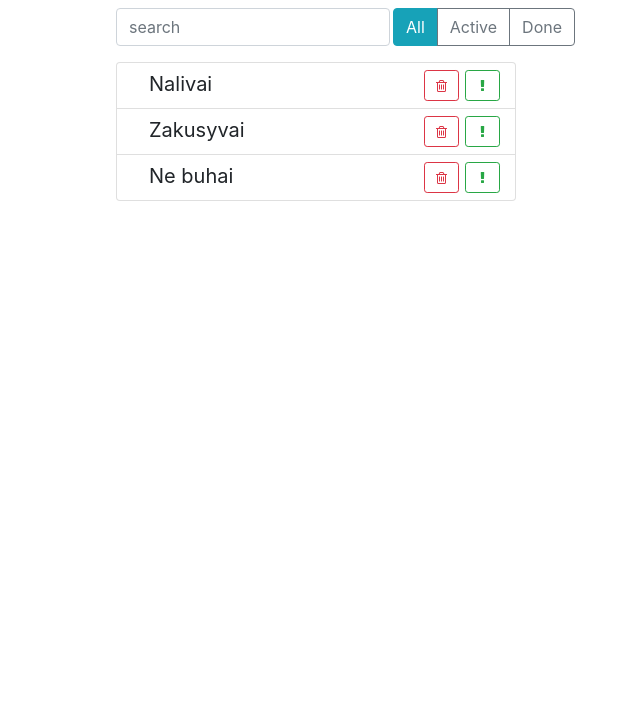
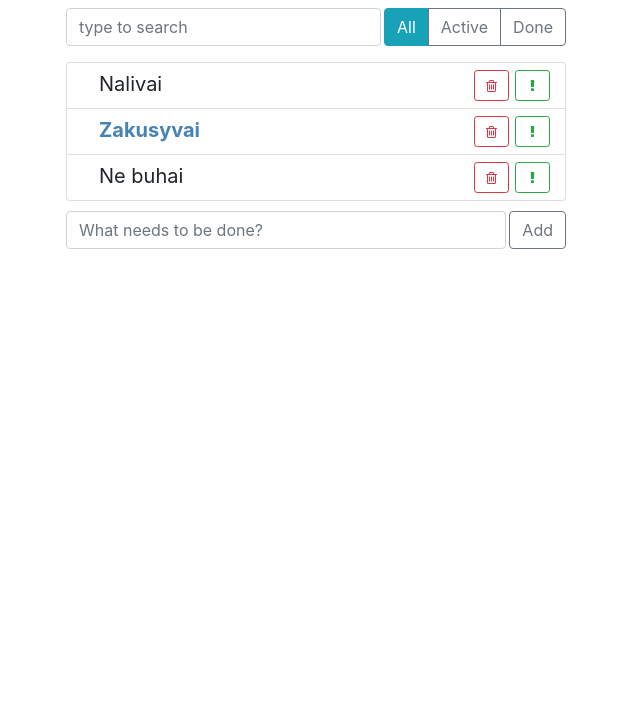
Before and after one commit to okadyrov/todo2, a React app: page / in a window 1280 px wide. Shown: the part 96-800 px from the top of the page, without its empty margins (324-964 px from the left). Built offline with nearby package versions, Linux system fonts and the light colour scheme.

Commit message:
new6 todo2

```diff
--- a/public/index.html
+++ b/public/index.html
@@ -14,7 +14,7 @@
   </head>
   <body>
 
-    <div id="root"></div>
+    <div role="main" id="root" class="container"></div>
 
   </body>
 </html>
--- a/src/components/app/app.css
+++ b/src/components/app/app.css
@@ -1,8 +1,4 @@
 .todo-app {
     margin: 2rem auto 0 auto;
-    max-width: 400px;
+    max-width: 500px;
 }
-
-.top-panel {
-    margin: 1rem 0;
-}
--- a/src/components/app/app.js
+++ b/src/components/app/app.js
@@ -1,48 +1,140 @@
+import React, { Component } from "react";
+
 import AppHeader from "../app-header";
 import SearchPanel from "../search-panel";
 import ItemStatusFilter from "../item-status-filter";
 import MyApp from "../todo-list";
-import React, { Component } from "react";
+import ItemAddForm from "../item-add-form";
 
 import './app.css'
 
 export default class App extends Component {
 
+    maxId = 100;
+
     state = {
-        todoData: [
-            { label: 'Nalivai', important: false, id: 1 },
-            { label: 'Zakusyvai', important: true, id: 2 },
-            { label: 'Ne buhai', important: false, id: 3}
-        ]
+        items: [
+            { id: 1, label: 'Nalivai', important: false, done: false },
+            { id: 2, label: 'Zakusyvai', important: true, done: false },
+            { id: 3, label: 'Ne buhai', important: false, done: false }
+        ],
+        filter: 'all',
+        search: ''
+    };
+
+    onItemAdded = (label) => {
+        this.setState((state) => {
+            const item = this.createItem(label);
+            return { items: [...state.items, item] };
+        })
+    };
+
+    toggleProperty = (arr, id, propName) => {
+        const idx = arr.findIndex((item) => item.id === id);
+        const oldItem = arr[idx];
+        const value = !oldItem[propName];
+
+        const item = { ...arr[idx], [propName]: value } ;
+        return [
+            ...arr.slice(0, idx),
+            item,
+            ...arr.slice(idx + 1)
+        ];
+    };
+
+    onToggleDone = (id) => {
+        this.setState((state) => {
+            const items = this.toggleProperty(state.items, id, 'done');
+            return { items };
+        });
+    };
+
+    onToggleImportant = (id) => {
+        this.setState((state) => {
+            const items = this.toggleProperty(state.items, id, 'important');
+            return { items };
+        });
+    };
+
+    onDelete = (id) => {
+        this.setState((state) => {
+            const idx = state.items.findIndex((item) => item.id === id);
+            const items = [
+                ...state.items.slice(0, idx),
+                ...state.items.slice(idx + 1)
+            ];
+            return { items };
+        });
+    };
+
+    onFilterChange = (filter) => {
+        this.setState({ filter });
+    };
+
+    onSearchChange = (search) => {
+        this.setState({ search });
+    };
+
+    createItem(label) {
+        return {
+            id: ++this.maxId,
+            label,
+            important: false,
+            done: false
+        };
     }
 
-    deleteItem = (id) => {
-        this.setState(({ todoData }) => {
-            const idx = todoData.findIndex((el) => el.id === id)
-
-            const newArray = [
-                ...todoData.slice(0, idx),
-                ...todoData.slice(idx + 1)
-            ]
-
-            return {
-               todoData: newArray
-            }
-        })
+    filterItems(items, filter) {
+        if (filter === 'all') {
+            return items;
+        } else if (filter === 'active') {
+            return items.filter((item) => (!item.done));
+        } else if (filter === 'done') {
+            return items.filter((item) => item.done);
+        }
     }
 
+    searchItems(items, search) {
+        if (search.length === 0) {
+            return items;
+        }
+
+        return items.filter((item) => {
+            return item.label.toLowerCase().indexOf(search.toLowerCase()) > -1;
+        });
+    }
+
+
+
+
     render() {
+
+        const { items, filter, search } = this.state;
+        const doneCount = items.filter((item) => item.done).length;
+        const toDoCount = items.length - doneCount;
+        const visibleItems = this.searchItems(this.filterItems(items, filter), search);
+
         return (
             <div className="todo-app">
-                <AppHeader toDo={1} done={3} />
-                <div className="top-panel d-flex">
-                    <SearchPanel />
-                    <ItemStatusFilter />
+                <AppHeader toDo={toDoCount} done={doneCount}/>
+
+                <div className="search-panel d-flex">
+                    <SearchPanel
+                        onSearchChange={this.onSearchChange}/>
+
+                    <ItemStatusFilter
+                        filter={filter}
+                        onFilterChange={this.onFilterChange} />
                 </div>
 
                 <MyApp
-                    todos={this.state.todoData}
-                    onDeleted={this.deleteItem}/>
+                    items={ visibleItems }
+                    onToggleImportant={this.onToggleImportant}
+                    onToggleDone={this.onToggleDone}
+                    onDelete={this.onDelete} />
+
+                <ItemAddForm
+                    onItemAdded={this.onItemAdded} />
             </div>
         );
     }
--- /dev/null
+++ b/src/components/item-add-form/index.js
@@ -0,0 +1,3 @@
+import ItemAddForm from "./item-add-form";
+
+export default ItemAddForm
--- /dev/null
+++ b/src/components/item-add-form/item-add-form.css
@@ -0,0 +1,9 @@
+.bottom-panel {
+    margin-top: 10px;
+}
+
+.bottom-panel .new-todo-label {
+    width: auto;
+    flex-grow: 1;
+    margin-right: 3px;
+}
--- /dev/null
+++ b/src/components/item-add-form/item-add-form.js
@@ -0,0 +1,42 @@
+import React, { Component } from 'react';
+
+import './item-add-form.css';
+
+export default class ItemAddForm extends Component {
+
+    state = {
+        label: ''
+    };
+
+    onLabelChange = (e) => {
+        this.setState({
+            label: e.target.value
+        })
+    };
+
+    onSubmit = (e) => {
+        e.preventDefault();
+        const { label } = this.state;
+        this.setState({ label: '' });
+        const cb = this.props.onItemAdded || (() => {});
+        cb(label);
+    };
+
+    render() {
+        return (
+            <form
+                className="bottom-panel d-flex"
+                onSubmit={this.onSubmit}>
+
+                <input type="text"
+                       className="form-control new-todo-label"
+                       value={this.state.label}
+                       onChange={this.onLabelChange}
+                       placeholder="What needs to be done?" />
+
+                <button type="submit"
+                        className="btn btn-outline-secondary">Add</button>
+            </form>
+        );
+    }
+}
--- a/src/components/item-status-filter/item-status-filter.js
+++ b/src/components/item-status-filter/item-status-filter.js
@@ -1,21 +1,30 @@
-import React, { Component } from 'react';
+import React from 'react';
 
-import './item-status-filter.css';
+const filterButtons = [
+    { name: 'all', label: 'All' },
+    { name: 'active', label: 'Active' },
+    { name: 'done', label: 'Done' }
+];
 
+const ItemStatusFilter = ({filter, onFilterChange = () => {}}) => {
 
-export default class ItemStatusFilter extends Component {
+    const buttons = filterButtons.map(({name, label}) => {
+        const isActive = name === filter;
+        const classNames = 'btn ' + (isActive ? 'btn-info' : 'btn-outline-secondary');
 
-    render() {
         return (
-            <div className="btn-group">
-                <button type="button"
-                        className="btn btn-info">All</button>
-                <button type="button"
-                        className="btn btn-outline-secondary">Active</button>
-                <button type="button"
-                        className="btn btn-outline-secondary">Done</button>
-            </div>
+            <button key={name}
+                    type="button"
+                    onClick={() => onFilterChange(name)}
+                    className={classNames}>{label}</button>
         );
-    }
+    });
 
-}
+    return (
+        <div className="btn-group">
+            { buttons }
+        </div>
+    );
+};
+
+export default ItemStatusFilter;
--- a/src/components/search-panel/search-panel.css
+++ b/src/components/search-panel/search-panel.css
@@ -1,4 +1,8 @@
-.search-input {
+.search-panel {
+  margin: 1rem 0;
+}
+
+.search-panel .search-input {
   width: auto;
   flex-grow: 1;
   margin-right: 3px;
--- a/src/components/search-panel/search-panel.js
+++ b/src/components/search-panel/search-panel.js
@@ -1,13 +1,29 @@
-import React from "react";
-import './search-panel.css'
+import React, { Component } from 'react';
 
-const SearchPanel = () => {
-    return (
-        <input type="text"
-               className="form-control search-input"
-               placeholder="search" />
-             )
+import './search-panel.css';
 
-    }
+export default class SearchPanel extends Component {
 
-export default SearchPanel;
+    state = {
+        term: ''
+    };
+
+    onTermChange = (e) => {
+        const {onSearchChange = () => {}} = this.props;
+        this.setState({
+            term: e.target.value
+        });
+
+        onSearchChange(e.target.value);
+    };
+
+    render() {
+        return (
+            <input type="text"
+                   className="form-control search-input"
+                   placeholder="type to search"
+                   value={this.state.term}
+                   onChange={ this.onTermChange } />
+        );
+    };
+}
--- a/src/components/todo-list-item/todo-list-item.js
+++ b/src/components/todo-list-item/todo-list-item.js
@@ -1,65 +1,39 @@
-import React, { Component } from 'react';
+import React from 'react';
 
 import './todo-list-item.css';
 
-export default class TodoListItem extends Component {
+const TodoListItem = ({ important, done,
+                          label, onToggleImportant, onToggleDone, onDelete }) => {
 
-    state = {
-        done: false,
-        important: false
+    let classNames = 'todo-list-item';
+    if (important) {
+        classNames += ' important';
     }
 
-    onLabelClick = () => {
-        this.setState(({ done }) => {
-            return{
-                done: !done
-            }
-        })
+    if (done) {
+        classNames += ' done';
     }
-    onMarkImportant = () => {
-        this.setState(({ important }) => {
-            return{
-                important: !important
-            }
-        })
-    }
-    render() {
-
-        const { label, onDeleted } = this.props;
-
-        const { done, important } = this.state;
-        let classNames = 'todo-list-item';
-        if (done) {
-            classNames += ' done '
-        }
-
-        if (important) {
-            classNames += ' important'
-        }
 
 
-        return (
-            <span className= { classNames }>
+    return (
+        <span className={classNames}>
       <span
           className="todo-list-item-label"
-
-          onClick={ this.onLabelClick }>
-          {label}
-      </span>
+          onClick={onToggleDone}>{label}</span>
 
       <button type="button"
               className="btn btn-outline-success btn-sm float-right"
-              onClick={this.onMarkImportant}>
-        <i className="fa fa-exclamation" />
+              onClick={onToggleImportant}>
+        <i className="fa fa-exclamation"></i>
       </button>
 
       <button type="button"
               className="btn btn-outline-danger btn-sm float-right"
-              onClick={onDeleted}>
-        <i className="fa fa-trash-o" />
+              onClick={onDelete}>
+        <i className="fa fa-trash-o"></i>
       </button>
     </span>
-        );
-    };
+    );
+};
 
-}
+export default TodoListItem;
--- a/src/components/todo-list/todo-list.js
+++ b/src/components/todo-list/todo-list.js
@@ -1,24 +1,22 @@
 import React from "react";
-import TodoListItem from '../todo-list-item/todo-list-item';
+import TodoListItem from '../todo-list-item/';
 import './todo-list.css';
 
-const MyApp = ({ todos, onDeleted }) => {
+const MyApp = ({ items, onToggleImportant, onToggleDone, onDelete }) => {
 
-    const elements = todos.map((item) => {
-        const {id, ...itemProps} = item
-        return(
-                <li key={id} className="list-group-item">
-                    <TodoListItem
-                        {...itemProps}
-                        onDeleted={() => onDeleted(id)} />
-                </li>
-        )
-    })
+    const elements = items.map((item) => {
+        const { id, ...itemProps } = item;
+        return (
+            <li key={id} className="list-group-item">
+                <TodoListItem
+                    { ...itemProps }
+                    onToggleImportant={ () => onToggleImportant(id) }
+                    onToggleDone={ () => onToggleDone(id) }
+                    onDelete={ () => onDelete(id) } />
+            </li>
+        );
+    });
 
-    return(
-        <ul className="list-group todo-list">
-            { elements }
-        </ul>
-    )
-}
+    return (<ul className="todo-list list-group">{ elements }</ul>);
+};
 export default MyApp;
--- a/src/index.css
+++ /dev/null
@@ -1,8 +0,0 @@
-.todo-app {
-  margin: 2rem auto 0 auto;
-  max-width: 400px;
-}
-
-.top-panel {
-  margin: 1rem 0;
-}
```
